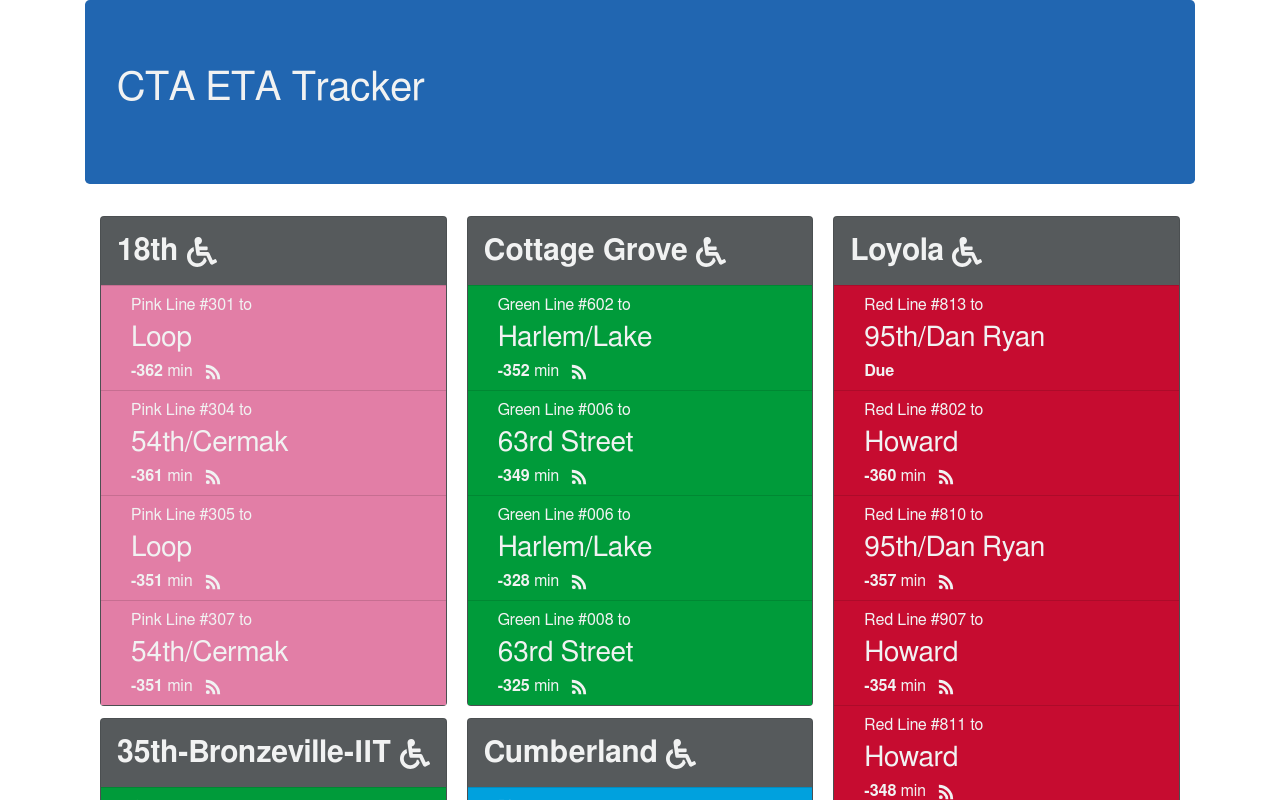
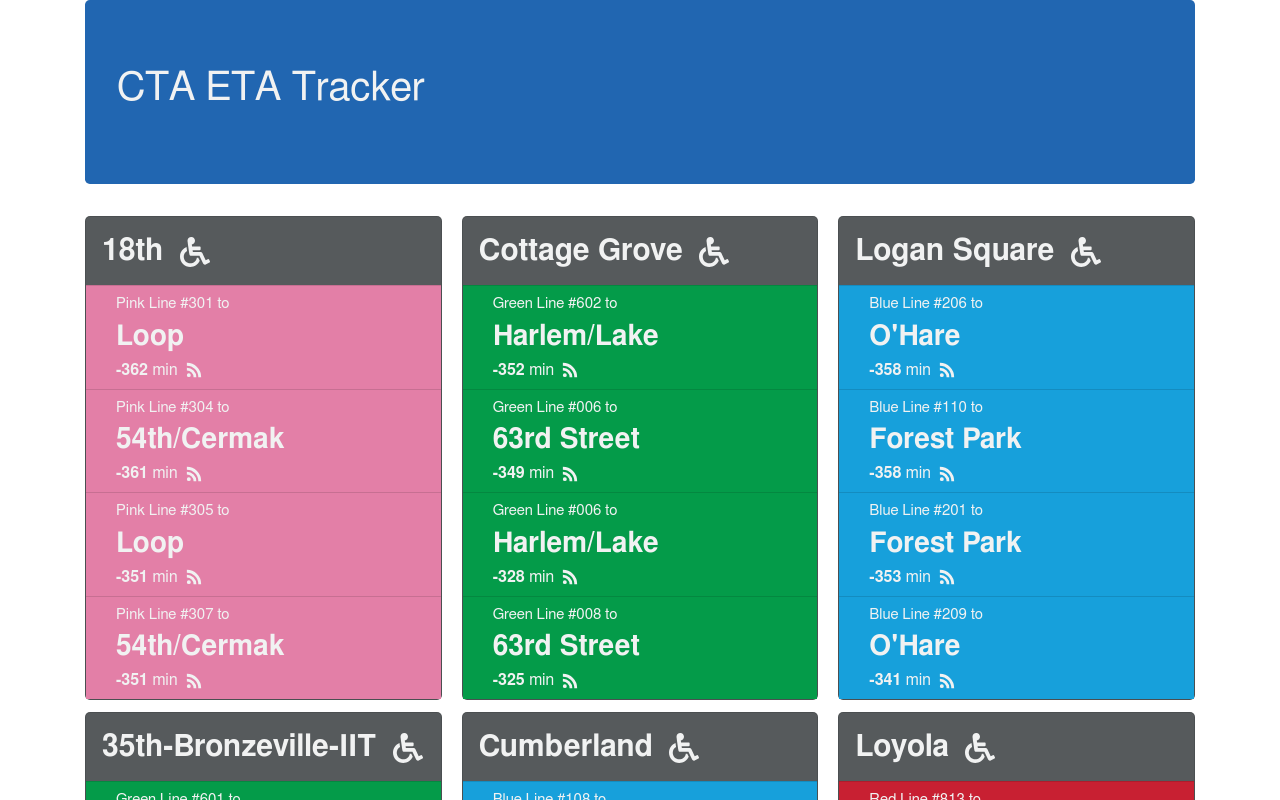
Before and after one commit to RyanBreaker/Chicago-L-ETA, a React (Create React App) app in the folder client/: page / in a window 1280 px wide. Shown: the top 800 px of the page. Built offline with nearby package versions, Linux system fonts and the light colour scheme; the HTML template or start-up script is replaced by a standard one.

Commit message:
Frontend tuning

```diff
--- a/client/src/components/StationList.js
+++ b/client/src/components/StationList.js
@@ -1,5 +1,5 @@
 import React from 'react';
-import { Card, CardColumns, Container } from 'react-bootstrap';
+import { Card, CardColumns } from 'react-bootstrap';
 import { FaWheelchair } from 'react-icons/fa';
 
 import TrainList from './TrainList';
@@ -13,15 +13,11 @@
 
   render() {
     return (
-      <Container>
       <CardColumns>
         {this.state.stations.map(station => (
           <Card key={station.id} className="station-card">
             <Card.Body>
-                <Card.Title
-                  className="font-weight-bold"
-                  style={{ fontSize: '1.875rem' }}
-                >
+              <Card.Title className="font-weight-bold">
                 <a
                   href={`https://www.transitchicago.com/traintracker/arrivaltimes/?sid=${station.id}`}
                 >
@@ -33,7 +29,6 @@
           </Card>
         ))}
       </CardColumns>
-      </Container>
     );
   }
 }
--- a/client/src/components/TrainList.js
+++ b/client/src/components/TrainList.js
@@ -1,6 +1,6 @@
 import React from 'react';
 import { Col, Container, ListGroup, Row } from 'react-bootstrap';
-import { GiRss } from 'react-icons/gi';
+import { GiRss as WheelchairIcon } from 'react-icons/gi';
 
 // Converts a string from the full name to the style name; ex: 'Pink Line' -> 'pink-line'.
 const lineToStyle = line => line.toLowerCase().replace(' ', '-');
@@ -10,22 +10,26 @@
     {props.etas.map(eta => (
       <ListGroup.Item key={eta.id} className={lineToStyle(eta.lineName)}>
         <Container>
-          <Row className="align-middle">
-            <Col xs={12}>
+          <Row>
+            <Col xs={12} className="train-num">
               {eta.lineName} #{eta.trainNumber} to
             </Col>
-            <Col xs={12} style={{ fontSize: '1.75rem' }}>
+            <Col xs={12} className="train-dest font-weight-bold">
               {eta.destination}
             </Col>
-            <Col>
+            <Col xs={12}>
               {/* If the train is flagged as Due, insert "Due" instead of the difference in time. */}
               {eta.due ? (
                 <span className="font-weight-bold">Due</span>
               ) : (
                 <span className="font-weight-bolder">
-                  {Math.round((new Date(eta.eta) - new Date()) / 1000 / 60)}{' '}
+                  {/* Difference in time in minutes. */}
+                  {Math.round(
+                    (new Date(eta.eta) - new Date()) / 1000 / 60
+                  )}{' '}
                   <span className="font-weight-normal">
-                    min <GiRss style={{ marginLeft: '0.5rem' }} />
+                    min
+                    <WheelchairIcon />
                   </span>
                 </span>
               )}
--- a/client/src/style/ctaColors.css
+++ b/client/src/style/ctaColors.css
@@ -14,6 +14,7 @@
 .station-card {
   padding: 0;
   background-color: #565a5c;
+  border-radius: 5px;
 }
 .station-card, .station-card a:link, .station-card a:visited {
   color: #f1f2f2;
@@ -21,73 +22,83 @@
 .station-card .card-title {
   padding: 1rem;
   margin: 0;
+  font-size: 1.875rem;
 }
-.station-card > .card-body {
+.station-card .card-body {
   padding: 0;
+}
+.station-card .card-body .train-num {
+  font-size: 0.9375rem;
+}
+.station-card .card-body .train-dest {
+  font-size: 1.75rem;
+}
+.station-card .card-body svg {
+  margin-left: 0.5rem;
 }
 
 .red-line {
-  background-color: #c60c30;
+  background-color: #c82032;
   color: #f1f2f2;
 }
 .red-line:hover {
-  background-color: #ae0b2a;
+  background-color: #b21c2d;
 }
 
 .blue-line {
-  background-color: #00a1de;
+  background-color: #17a0db;
   color: #f1f2f2;
 }
 .blue-line:hover {
-  background-color: #008fc5;
+  background-color: #158fc4;
 }
 
 .brown-line {
-  background-color: #62361b;
+  background-color: #63361c;
   color: #f1f2f2;
 }
 .brown-line:hover {
-  background-color: #4e2b15;
+  background-color: #4f2b16;
 }
 
 .green-line {
-  background-color: #009b3a;
+  background-color: #049b49;
   color: #f1f2f2;
 }
 .green-line:hover {
-  background-color: #008230;
+  background-color: #03823d;
 }
 
 .orange-line {
-  background-color: #f9461c;
+  background-color: #ef4925;
   color: #f1f2f2;
 }
 .orange-line:hover {
-  background-color: #f53406;
+  background-color: #e93811;
 }
 
 .pink-line {
-  background-color: #e27ea6;
+  background-color: #e37fa7;
   color: #f1f2f2;
 }
 .pink-line:hover {
-  background-color: #dd6998;
+  background-color: #de6a99;
 }
 
 .purple-line {
-  background-color: #522398;
+  background-color: #542e91;
   color: #f1f2f2;
 }
 .purple-line:hover {
-  background-color: #471e83;
+  background-color: #49287e;
 }
 
 .yellow-line {
-  background-color: #f9e300;
+  background-color: #f5e50b;
   color: #1c1c1c;
 }
 .yellow-line:hover {
-  background-color: #e0cc00;
+  background-color: #ddcf09;
 }
 
 /*# sourceMappingURL=ctaColors.css.map */
--- a/client/src/style/ctaColors.scss
+++ b/client/src/style/ctaColors.scss
@@ -1,12 +1,12 @@
 $cta-blue: #2166b1;
-$red-line: #c60c30;
-$blue-line: #00a1de;
-$brown-line: #62361b;
-$green-line: #009b3a;
-$orange-line: #f9461c;
-$pink-line: #e27ea6;
-$purple-line: #522398;
-$yellow-line: #f9e300;
+$red-line: #c82032;
+$blue-line: #17a0db;
+$brown-line: #63361c;
+$green-line: #049b49;
+$orange-line: #ef4925;
+$pink-line: #e37fa7;
+$purple-line: #542e91;
+$yellow-line: #f5e50b;
 
 $text-color-white: #f1f2f2;
 $text-color-black: #1c1c1c;
@@ -29,20 +29,35 @@
 .station-card {
   padding: 0;
   background-color: #565a5c;
+  border-radius: 5px;
 
   &,
   & a:link,
   & a:visited {
+    // Override blue link color
     color: $text-color-white;
   }
 
   .card-title {
     padding: 1rem;
     margin: 0;
+    font-size: 1.875rem;
   }
 
-  > .card-body {
+  .card-body {
     padding: 0;
+
+    .train-num {
+      font-size: 0.9375rem;
+    }
+
+    .train-dest {
+      font-size: 1.75rem;
+    }
+
+    & svg {
+      margin-left: 0.5rem;
+    }
   }
 }
 
```
Also changed, not shown: 1 other file (tests, documents, lock files or other folders). Lines whose indentation alone changed are shown as unchanged.
